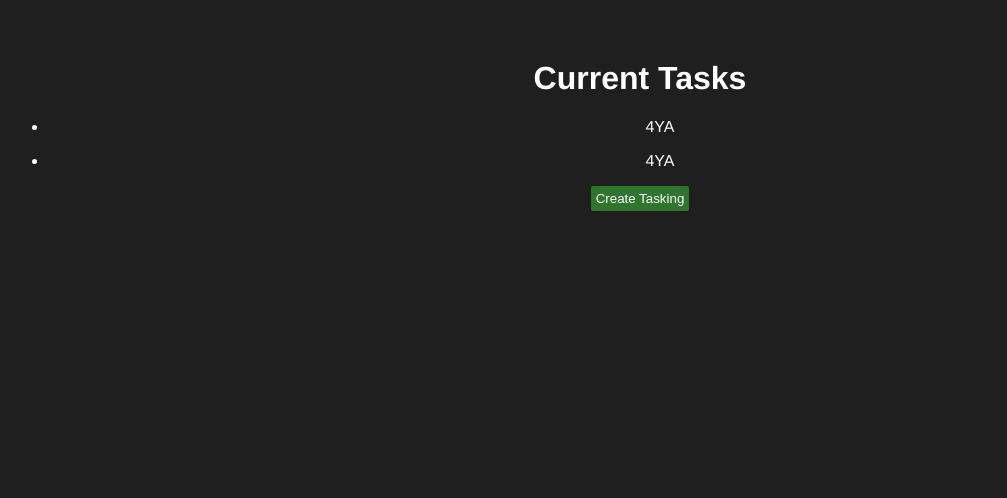
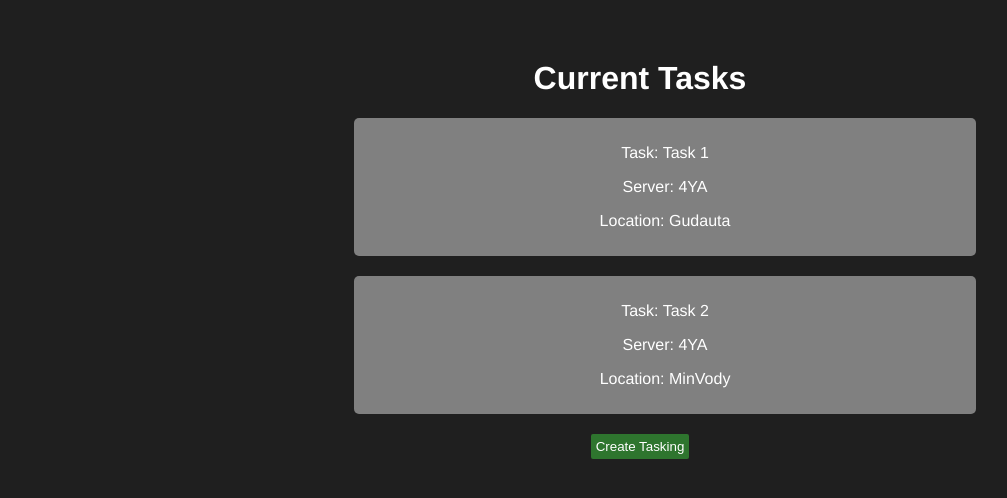
Before and after one commit to cow-co/dcs-tasking-frontend, a Vue app: page / in a window 1280 px wide. Shown: the top 498 px of the page, without its empty margins (0-1007 px from the left). Built offline with nearby package versions, Linux system fonts and the light colour scheme.

Commit message:
A Basic Tasking Entry Layout

```diff
--- a/src/components/TaskingEntry.vue
+++ b/src/components/TaskingEntry.vue
@@ -1,7 +1,9 @@
 <template>
-  <li class="tasking-entry">
-    <p>{{ server }}</p>
-  </li>
+  <div class="tasking-entry">
+    <p>Task: {{ summary }}</p>
+    <p>Server: {{ server }}</p>
+    <p>Location: {{ location }}</p>
+  </div>
 </template>
 
 <script>
@@ -10,3 +12,15 @@ export default {
   props: ["summary", "location", "server"],
 };
 </script>
+
+<style scoped>
+.tasking-entry {
+  background-color: gray;
+  width: 50%;
+  margin-left: 25%;
+  margin-bottom: 20px;
+  min-height: 65px;
+  border-radius: 5px;
+  padding: 10px 5px;
+}
+</style>
```
